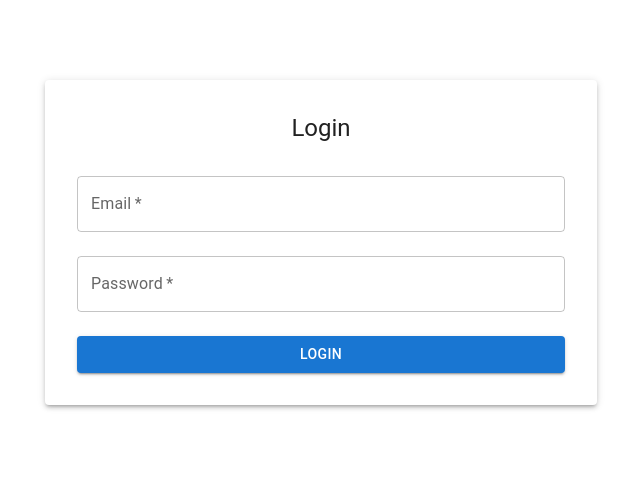
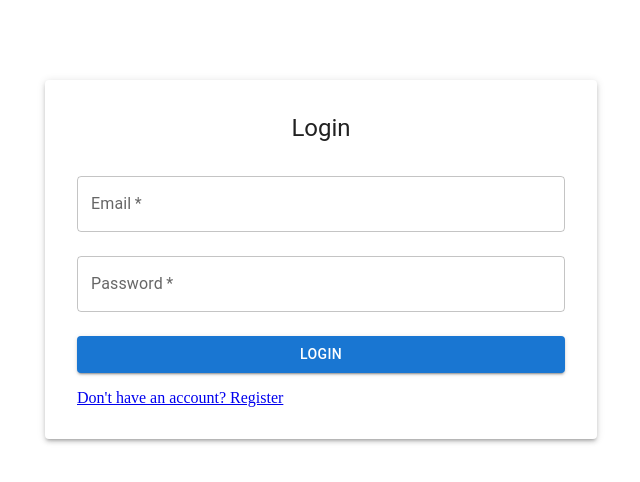
Before and after one commit to shreejal27/BankSystem_Frontend, a React (Vite) app: page /login in a window 1280 px wide. Shown: the top 482 px of the page, without its empty margins (319-959 px from the left). Built offline with nearby package versions, Linux system fonts and the light colour scheme.

Commit message:
added register button to login page

```diff
--- a/src/pages/LoginPage.tsx
+++ b/src/pages/LoginPage.tsx
@@ -1,5 +1,5 @@
 import { useState } from "react";
-import { useNavigate } from "react-router-dom";
+import { Link, useNavigate } from "react-router-dom";
 import {
   Container,
   TextField,
@@ -8,6 +8,7 @@ import {
   Box,
   Alert,
   Paper,
+  Grid,
 } from "@mui/material";
 import api from "../api/axios";
 
@@ -68,6 +69,11 @@ const LoginPage = () => {
           >
             Login
           </Button>
+          <Grid container justifyContent="flex-end" sx={{ marginTop: 2 }}>
+            <Grid size={12}>
+              <Link to="/register">Don't have an account? Register</Link>
+            </Grid>
+          </Grid>
         </Box>
       </Paper>
     </Container>
```
